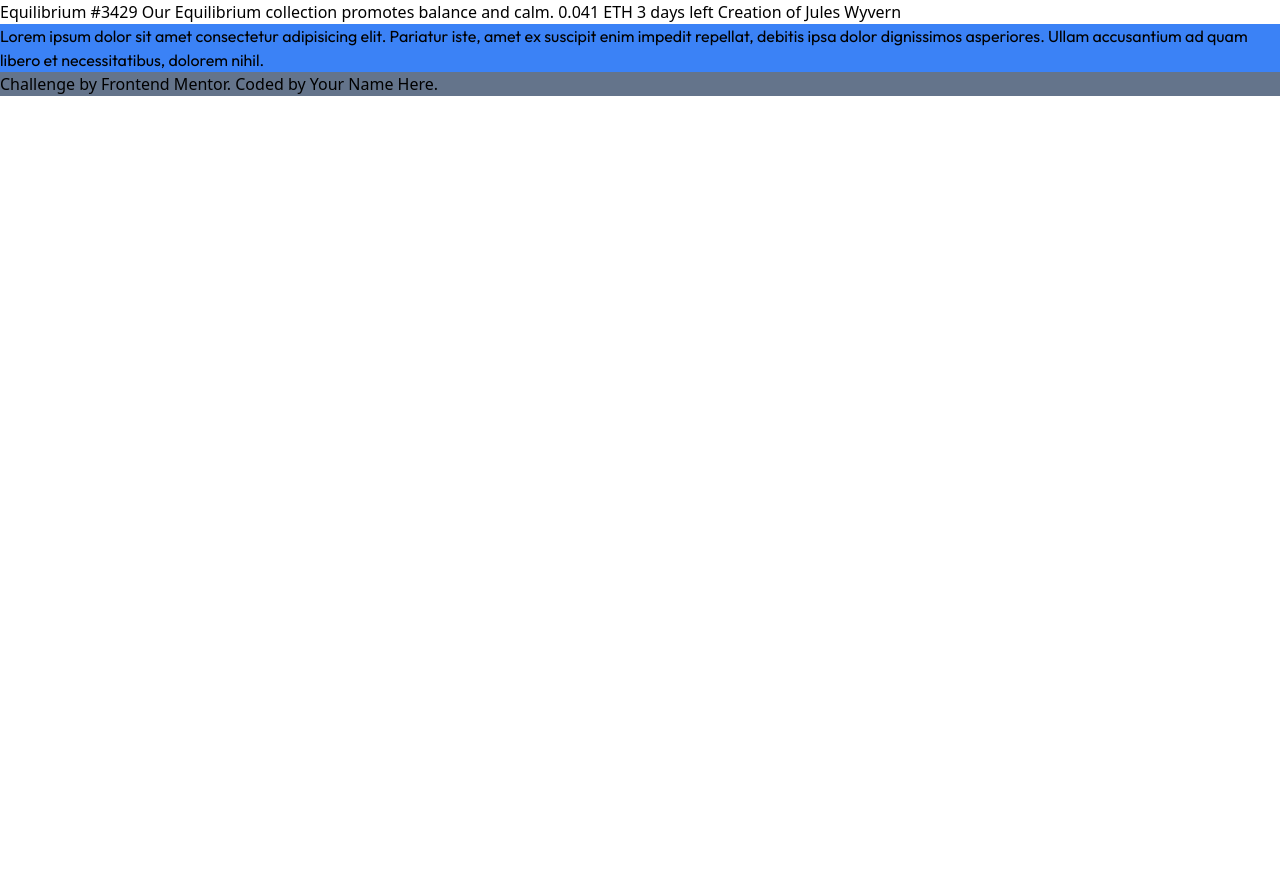
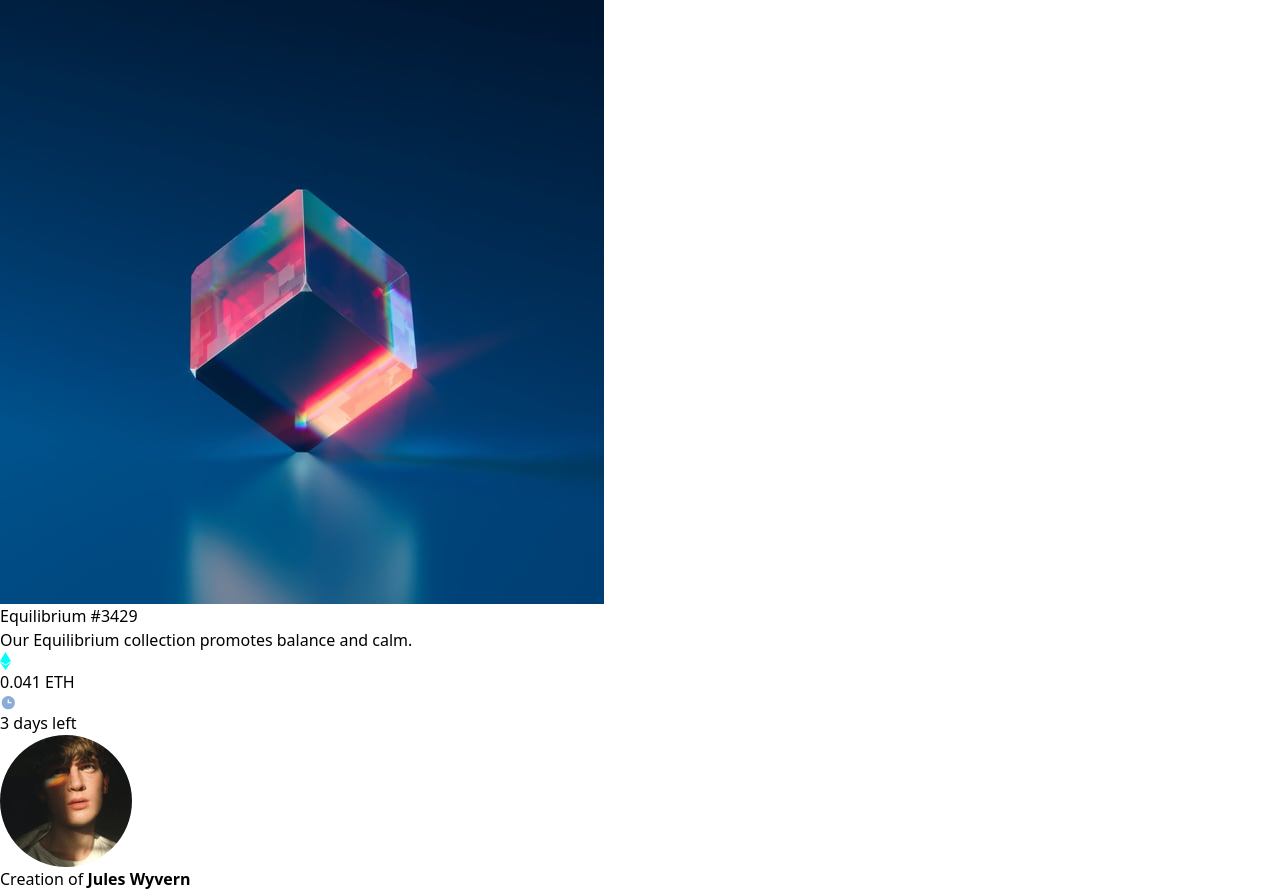
Before and after one commit to m-a-mohsen/nft-preview-card-component-main, a website: page src/index.html in a window 1280 px wide. Before the commit the page ends 800 px from the top, so only its background shows below. Drawn offline with Linux system fonts and the light colour scheme.

Commit message:
update html

```diff
--- a/src/index.html
+++ b/src/index.html
@@ -1,34 +1,48 @@
 <!DOCTYPE html>
 <html lang="en">
+
 <head>
   <meta charset="UTF-8">
-  <meta name="viewport" content="width=device-width, initial-scale=1.0"> <!-- displays site properly based on user's device -->
+  <meta name="viewport" content="width=device-width, initial-scale=1.0">
+  <!-- displays site properly based on user's device -->
 
   <link rel="icon" type="image/png" href="/images/favicon-32x32.png">
   <link rel="stylesheet" href="/dist/output.css">
-<!-- <link rel="preconnect" href="https://fonts.googleapis.com"> -->
-<!-- <link rel="preconnect" href="https://fonts.gstatic.com" crossorigin> -->
-<!-- <link href="https://fonts.googleapis.com/css2?family=Outfit:wght@300;400;600&display=swap" rel="stylesheet"> -->
+  <!-- <link rel="preconnect" href="https://fonts.googleapis.com"> -->
+  <!-- <link rel="preconnect" href="https://fonts.gstatic.com" crossorigin> -->
+  <!-- <link href="https://fonts.googleapis.com/css2?family=Outfit:wght@300;400;600&display=swap" rel="stylesheet"> -->
 
   <title>Frontend Mentor | NFT preview card component</title>
 
 
 </head>
+
 <body>
+  <section>
+    <div>
+      <img src="images/image-equilibrium.jpg" alt="image-equilibrium">
+      <h1>Equilibrium #3429</h1>
 
-  Equilibrium #3429
+      <p>Our Equilibrium collection promotes balance and calm.</p>
 
-  Our Equilibrium collection promotes balance and calm.
+      <div>
+        <div>
+          <img src="images/icon-ethereum.svg" alt="icon-ethereum">
+          <span>0.041 ETH</span>
+        </div>
+        <div>
+          <img src="images/icon-clock.svg" alt="icon-clock">
+          <span>3 days left</span>
+        </div>
+      </div>
 
-  0.041 ETH
-  3 days left
+      <footer>
+        <img src="images/image-avatar.png" alt="image-avatar">
+        <p>Creation of <strong>Jules Wyvern</strong></p>
+      </footer>
+    </div>
+  </section>
 
-  Creation of Jules Wyvern
+</body>
 
-  <div class="bg-slate-500">
-    <p class="font-Outfit bg-blue-500">Lorem ipsum dolor sit amet consectetur adipisicing elit. Pariatur iste, amet ex suscipit enim impedit repellat, debitis ipsa dolor dignissimos asperiores. Ullam accusantium ad quam libero et necessitatibus, dolorem nihil.</p>
-    Challenge by <a href="https://www.frontendmentor.io?ref=challenge" target="_blank">Frontend Mentor</a>.
-    Coded by <a href="#">Your Name Here</a>.
-  </div>
-</body>
 </html>
```
Also changed, not shown: dist/output.css, 1 other file.
